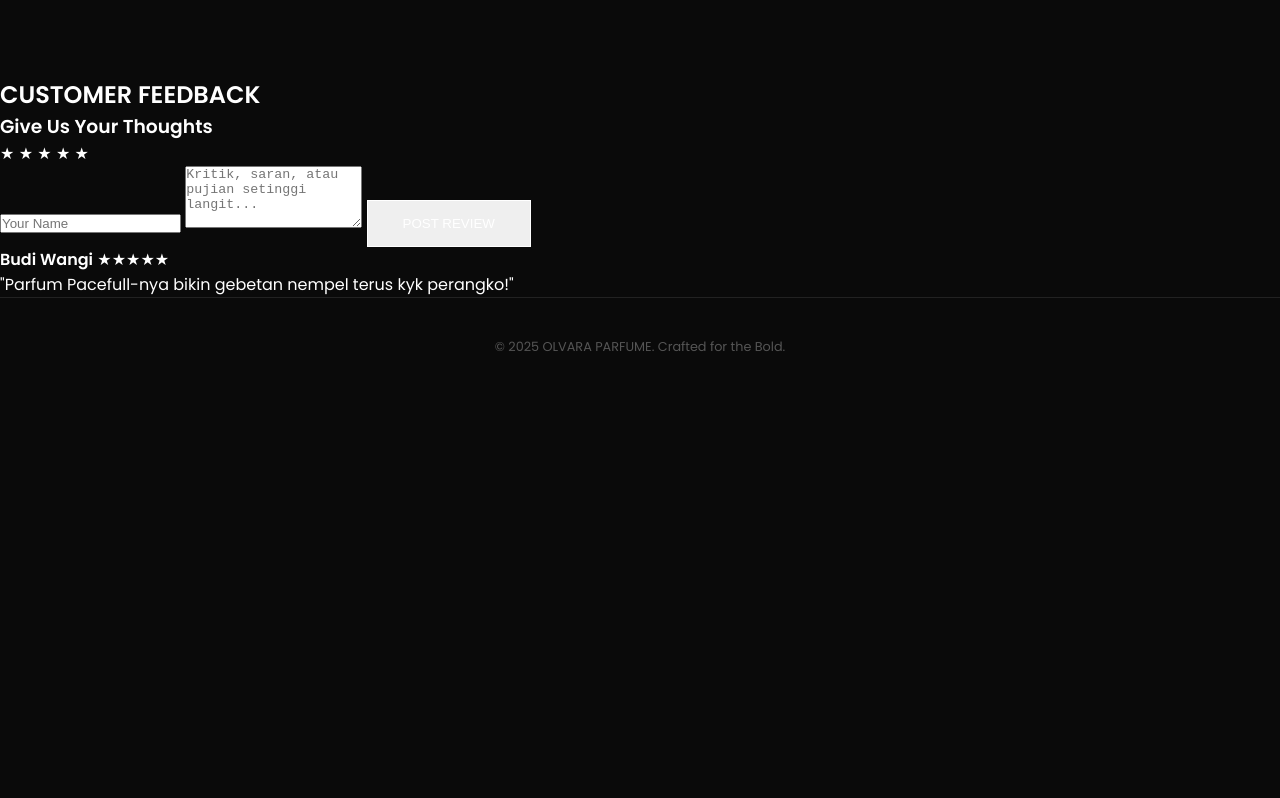
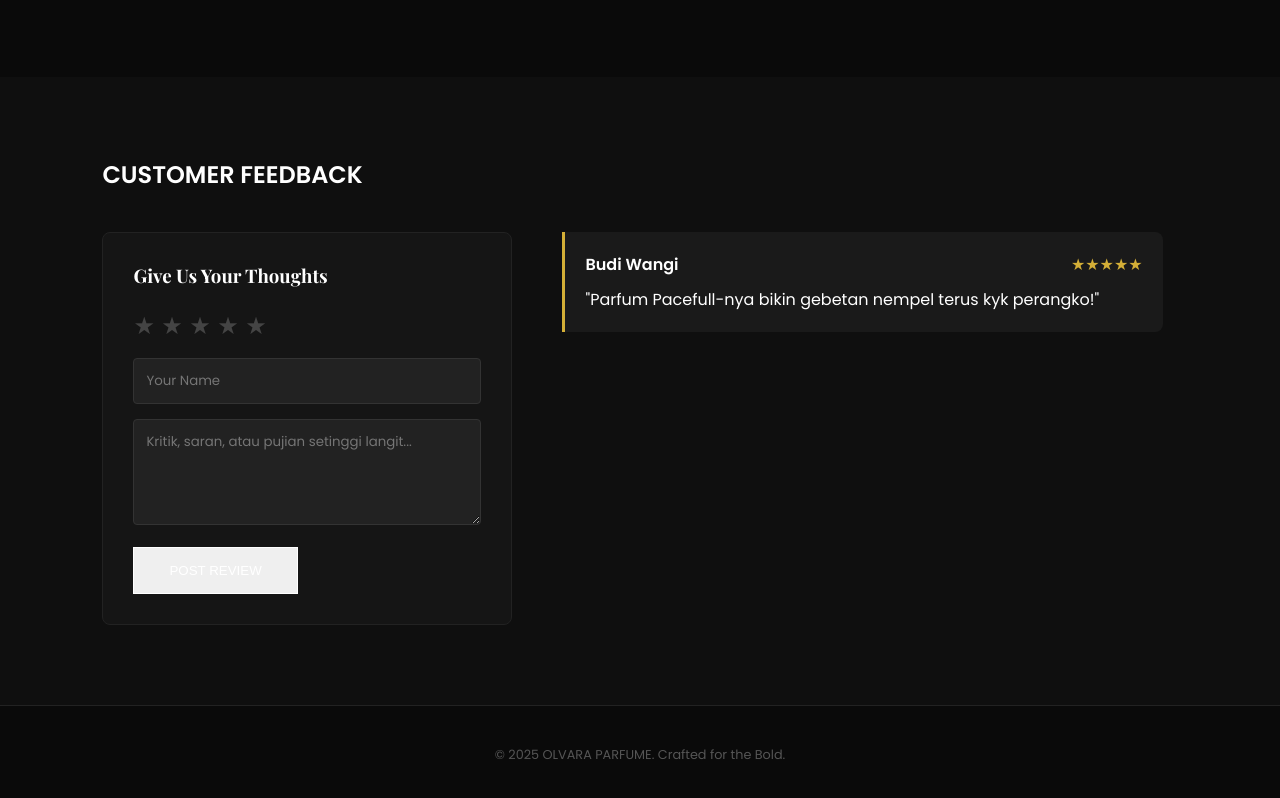
Before and after one commit to Railagge-03/OLVARA-PARFUME, a plain HTML site: page index.html in a window 1280 px wide. Shown: the part 1352-2150 px from the top of the page. Before the commit the page ends 1748 px from the top, so only its background shows below. Drawn offline with nearby package versions, Linux system fonts and the light colour scheme; a web font is replaced by a local one.

Commit message:
Add review styles to style.css

```diff
--- a/style.css
+++ b/style.css
@@ -80,3 +80,62 @@ footer {
 	font-size: 0.8rem;
 	color: #555;
 }
+
+/* Review Styles */
+.reviews { padding: 80px 8%; background: #0f0f0f; }
+.container-review {
+    display: grid;
+    grid-template-columns: 1fr 1.5fr;
+    gap: 50px;
+    margin-top: 40px;
+}
+
+.review-form {
+    background: var(--card-bg);
+    padding: 30px;
+    border-radius: 8px;
+    border: 1px solid #222;
+}
+
+.review-form h3 { margin-bottom: 20px; font-family: 'Playfair Display', serif; }
+
+.star-rating { margin-bottom: 15px; font-size: 1.5rem; cursor: pointer; }
+.star { color: #444; transition: 0.3s; }
+.star.active { color: var(--accent); }
+
+.review-form input, .review-form textarea {
+    width: 100%;
+    padding: 12px;
+    margin-bottom: 15px;
+    background: #222;
+    border: 1px solid #333;
+    color: #fff;
+    border-radius: 4px;
+    font-family: inherit;
+}
+
+.review-display {
+    max-height: 500px;
+    overflow-y: auto;
+    padding-right: 15px;
+}
+
+.review-item {
+    background: #1a1a1a;
+    padding: 20px;
+    border-left: 3px solid var(--accent);
+    margin-bottom: 20px;
+    border-radius: 0 8px 8px 0;
+}
+
+.review-header {
+    display: flex;
+    justify-content: space-between;
+    margin-bottom: 10px;
+}
+
+.stars-static { color: var(--accent); }
+
+@media screen and (max-width: 768px) {
+    .container-review { grid-template-columns: 1fr; }
+}
```
